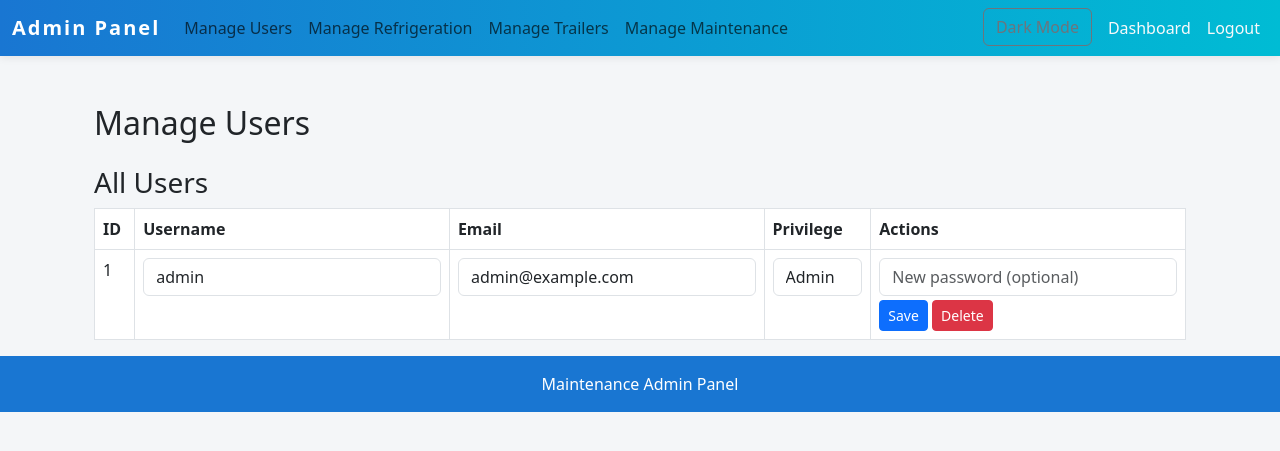
After one commit to flintman/maintenance_tracker, a PHP site: page /admin/manage_users.php in a window 1280 px wide. The commit adds this page. Shown: the top 451 px of the page. Run offline with PHP 8.4, Linux system fonts and the light colour scheme; a user stored in the database is signed in; data comes from the database, SQL or seed files in the repository.

Commit message:
manage_user:  be able to edit and delete users.

```diff
--- /dev/null
+++ b/src/maintenance/admin/manage_users.php
@@ -0,0 +1,86 @@
+<?php
+require_once '../common.php';
+if (!isset($_SESSION['user_id']) || ($_SESSION['privilege'] ?? '') !== 'admin') {
+    header('Location: ../index.php');
+    exit;
+}
+include 'templates/header.php';
+
+// Handle edit user
+$edit_msg = '';
+if ($_SERVER['REQUEST_METHOD'] === 'POST' && isset($_POST['edit_user'])) {
+    $id = intval($_POST['id']);
+    $username = cleanInput($_POST['username']);
+    $email = cleanInput($_POST['email'], 'email');
+    $privilege = $_POST['privilege'] ?? 'user';
+    $password = $_POST['password'] ?? '';
+    if ($password) {
+        if (strlen($password) < 6) {
+            $edit_msg = '<div class="alert alert-danger">Password must be at least 6 characters.</div>';
+        } else {
+            $hash = password_hash($password, PASSWORD_DEFAULT);
+            $stmt = $pdo->prepare('UPDATE users SET username=?, email=?, privilege=?, password=? WHERE id=?');
+            $stmt->execute([$username, $email, $privilege, $hash, $id]);
+            $edit_msg = '<div class="alert alert-success">User updated (password changed)!</div>';
+        }
+    } else {
+        $stmt = $pdo->prepare('UPDATE users SET username=?, email=?, privilege=? WHERE id=?');
+        $stmt->execute([$username, $email, $privilege, $id]);
+        $edit_msg = '<div class="alert alert-success">User updated!</div>';
+    }
+}
+
+// Handle delete user
+$delete_msg = '';
+if ($_SERVER['REQUEST_METHOD'] === 'POST' && isset($_POST['delete_user'])) {
+    $id = intval($_POST['id']);
+    $stmt = $pdo->prepare('DELETE FROM users WHERE id=?');
+    $stmt->execute([$id]);
+    $delete_msg = '<div class="alert alert-success">User deleted!</div>';
+}
+
+// Fetch all users
+$stmt = $pdo->query('SELECT * FROM users ORDER BY id ASC');
+$users = $stmt->fetchAll();
+?>
+
+<div class="container mt-5">
+    <h2>Manage Users</h2>
+    <?= $edit_msg . $delete_msg ?>
+    <h3 class="mt-4">All Users</h3>
+    <table class="table table-bordered">
+        <thead>
+            <tr>
+                <th>ID</th>
+                <th>Username</th>
+                <th>Email</th>
+                <th>Privilege</th>
+                <th>Actions</th>
+            </tr>
+        </thead>
+        <tbody>
+        <?php foreach ($users as $user): ?>
+            <tr>
+                <form method="post">
+                <td><?= $user['id'] ?></td>
+                <td><input type="text" name="username" value="<?= htmlspecialchars($user['username']) ?>" class="form-control"></td>
+                <td><input type="email" name="email" value="<?= htmlspecialchars($user['email']) ?>" class="form-control"></td>
+                <td>
+                    <select name="privilege" class="form-control">
+                        <option value="user" <?= $user['privilege'] === 'user' ? 'selected' : '' ?>>User</option>
+                        <option value="admin" <?= $user['privilege'] === 'admin' ? 'selected' : '' ?>>Admin</option>
+                    </select>
+                </td>
+                <td>
+                    <input type="hidden" name="id" value="<?= $user['id'] ?>">
+                    <input type="password" name="password" class="form-control mb-1" placeholder="New password (optional)">
+                    <button type="submit" name="edit_user" class="btn btn-primary btn-sm">Save</button>
+                    <button type="button" class="btn btn-danger btn-sm" onclick="if(confirm('Are you sure you want to delete this user?')) { this.form.submit(); }" name="delete_user">Delete</button>
+                </td>
+                </form>
+            </tr>
+        <?php endforeach; ?>
+        </tbody>
+    </table>
+</div>
+<?php include 'templates/footer.php'; ?>
--- a/src/maintenance/admin/templates/nav.php
+++ b/src/maintenance/admin/templates/nav.php
@@ -4,7 +4,7 @@
         <div class="collapse navbar-collapse">
             <ul class="navbar-nav me-auto">
                 <li class="nav-item">
-                    <a class="nav-link" href="">Manage Users</a>
+                    <a class="nav-link" href="manage_users.php">Manage Users</a>
                 </li>
                 <li class="nav-item">
                     <a class="nav-link" href="">Manage Refrigeration</a>
```
